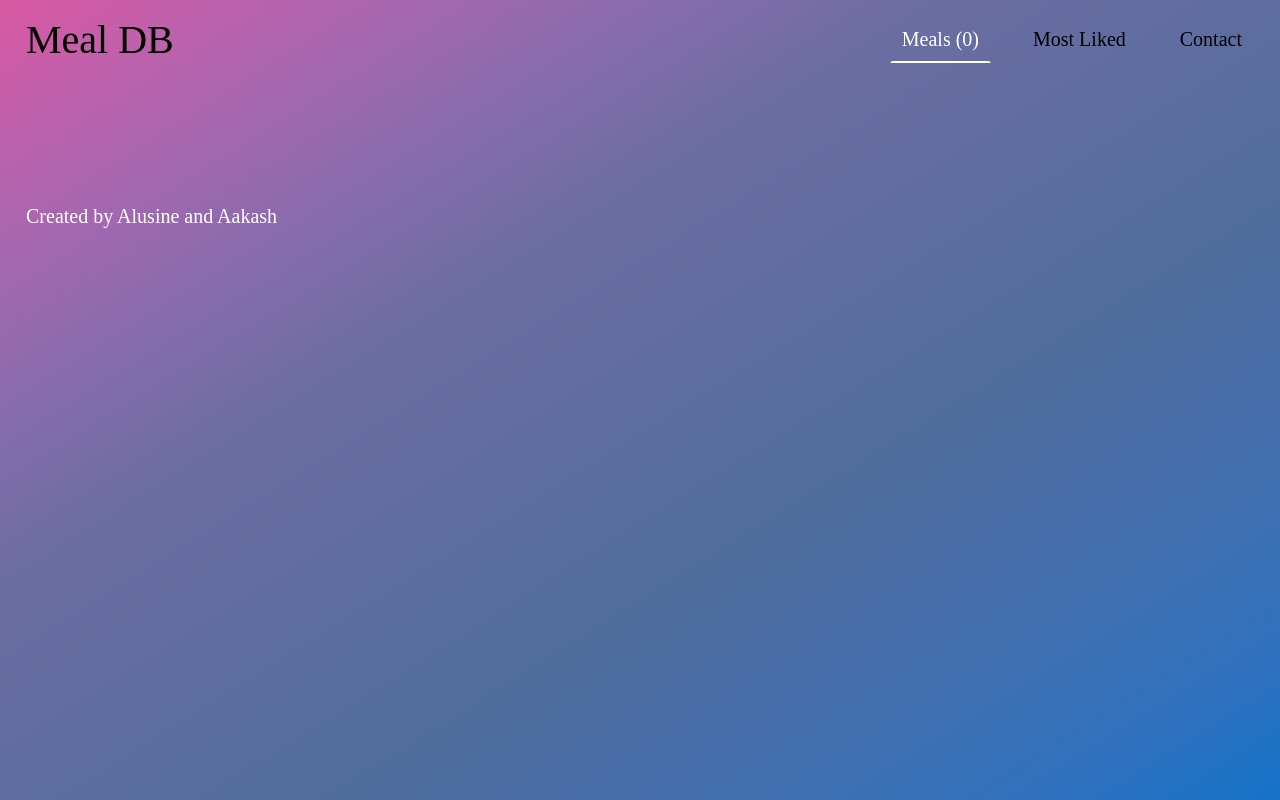
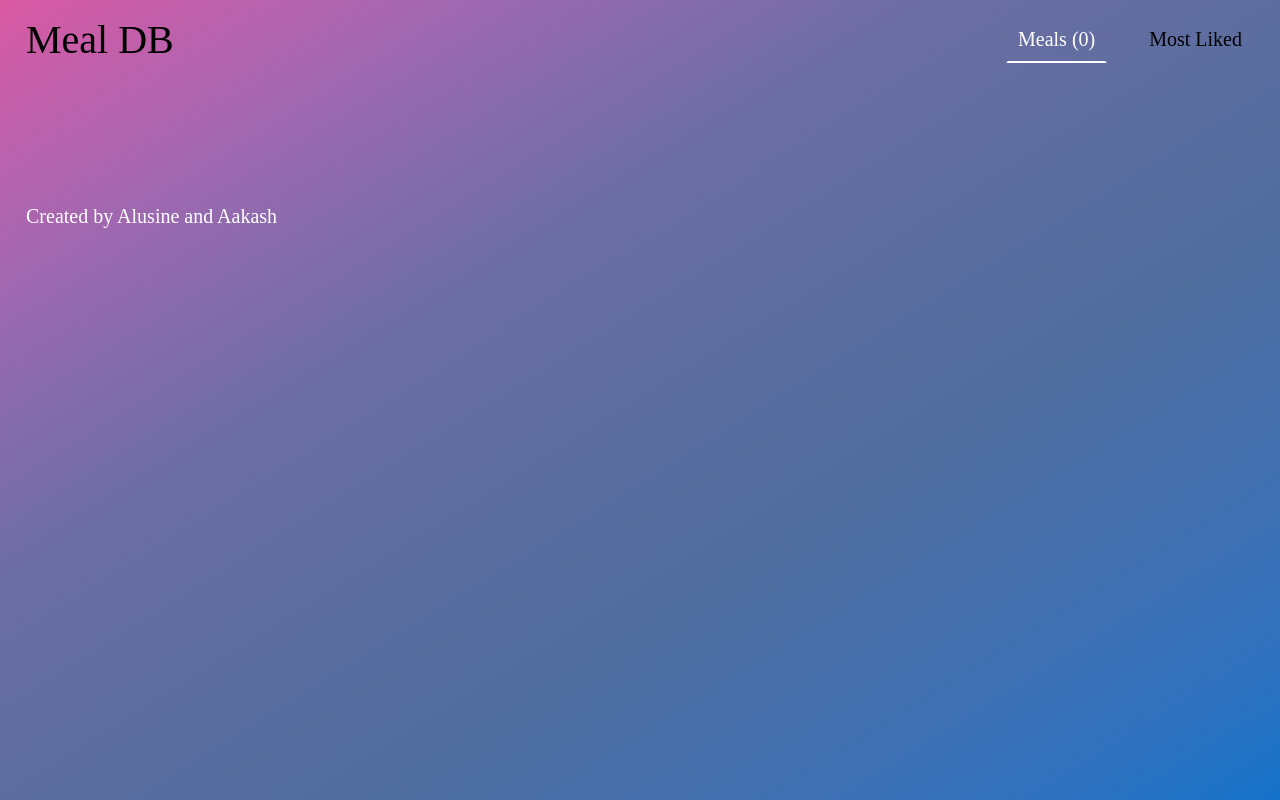
Before and after one commit to Alusp/meals-capstone-project, a website built with webpack: page src/index.html in a window 1280 px wide. Built offline with nearby package versions, Linux system fonts and the light colour scheme; no server answers; a web font is replaced by a local one.

Commit message:
Remove the `menu`

```diff
--- a/src/index.html
+++ b/src/index.html
@@ -14,7 +14,6 @@
       <ul class="nav-menu_ul">
         <li class="nav-menu_option active" id="meals">Meals (<span class="meal-item__counter">0</span>)</li>
         <li class="nav-menu_option" id="most_liked">Most Liked</li>
-        <li class="nav-menu_option" id="contact">Contact</li>
       </ul>
     </nav>
   </header>
```
